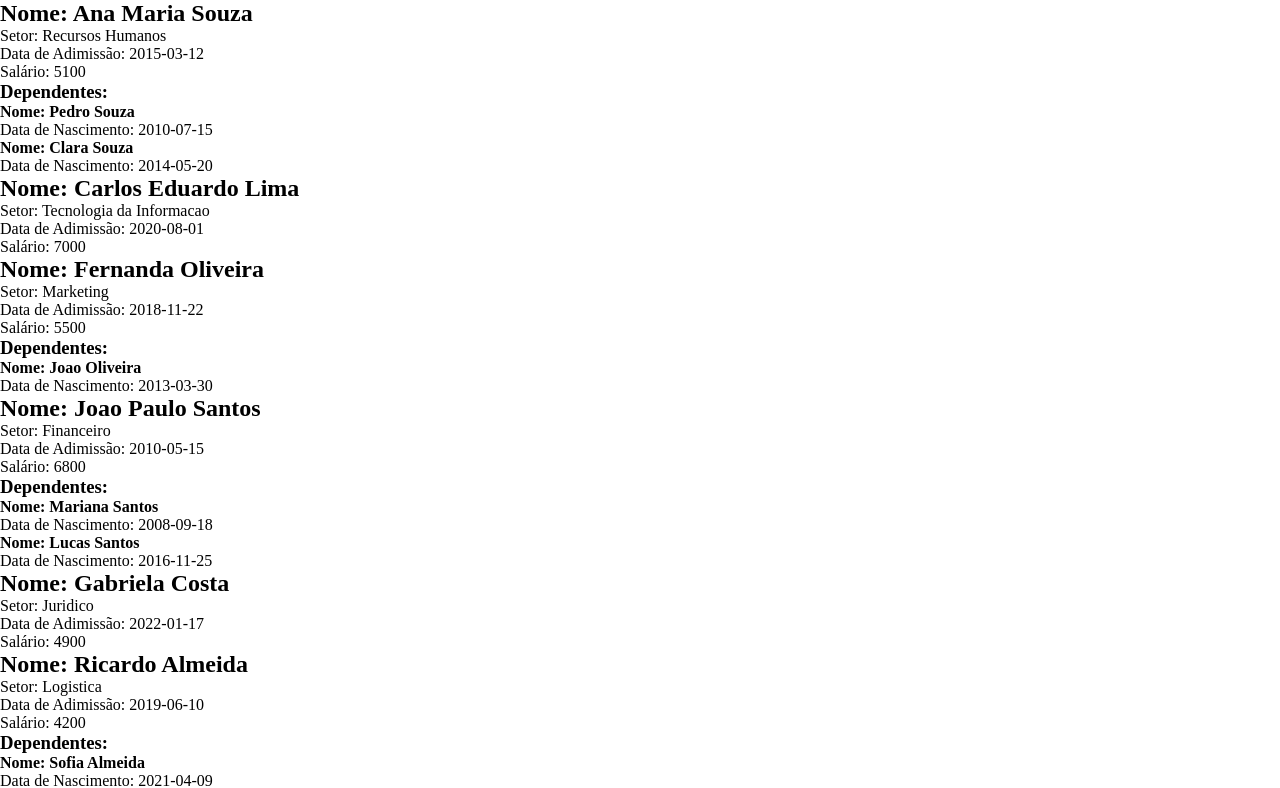
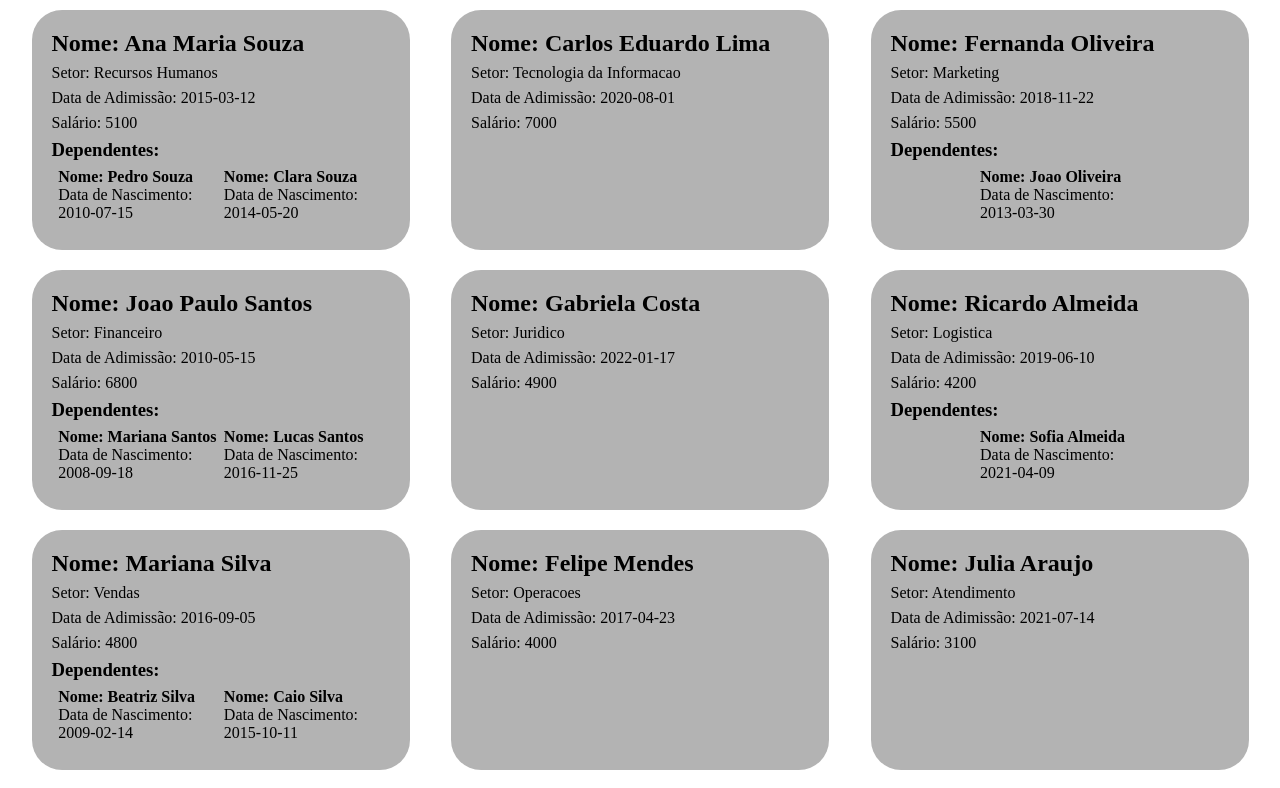
Before and after one commit to ufjf-dcc207/ufjf-dcc207-2024-3-a-atv05-VanessaTrajano, a React (Vite) app: page / in a window 1280 px wide. Shown: the top 788 px of the page. Built offline with nearby package versions, Linux system fonts and the light colour scheme.

Commit message:
Adiciona um estilo básico à página

```diff
--- a/src/App.css
+++ b/src/App.css
@@ -3,3 +3,12 @@
     padding: 0;
     box-sizing: border-box;
 }
+
+.app-container{
+    padding: 10px;
+    display: flex;
+    flex-wrap: wrap;
+    justify-content: space-evenly;
+    align-items: center;
+    gap: 20px;
+}
--- a/src/App.tsx
+++ b/src/App.tsx
@@ -4,7 +4,7 @@ import funcionarios from "./ufjf-dcc207-2024-3-a-atv05.json";
 
 function App() {
   return (
-    <>
+    <div className="app-container">
       {funcionarios.funcionarios.map((funcionario) => (
         <Funcionario
           key={funcionario.nome_completo}
@@ -15,7 +15,7 @@ function App() {
           dependentes={funcionario.dependentes}
         />
       ))}
-    </>
+    </div>
   );
 }
 
--- a/src/components/Dependente.css
+++ b/src/components/Dependente.css
@@ -0,0 +1,3 @@
+.dependente-container{
+    width: 47%;
+}
--- a/src/components/Dependente.tsx
+++ b/src/components/Dependente.tsx
@@ -3,10 +3,10 @@ import { DependenteProps } from '../types'
 
 function Dependente({nome, data}: DependenteProps) {
   return (
-    <>
+    <div className='dependente-container'>
       <h4>Nome: {nome}</h4>
-      <p>Data de Nascimento: {data}</p>
-    </>
+      <p>Data de Nascimento: <br /> {data}</p>
+    </div>
   )
 }
 
--- a/src/components/Funcionario.css
+++ b/src/components/Funcionario.css
@@ -0,0 +1,16 @@
+.funcionario-container{
+    width: 30%;
+    height: 30vh;
+    padding: 20px;
+    display: flex;
+    flex-direction: column;
+    gap: 7px;
+    background-color: rgb(105, 105, 105, 0.5);
+    border-radius: 30px;
+}
+
+.dependentes-container{
+    display: flex;
+    justify-content: space-evenly;
+    align-items: center;
+}
--- a/src/components/Funcionario.tsx
+++ b/src/components/Funcionario.tsx
@@ -21,7 +21,7 @@ function Funcionario({
   };
 
   return (
-    <>
+    <div className="funcionario-container">
       <h2>Nome: {nome}</h2>
       <p>Setor: {setor}</p>
       <p>Data de Adimissão: {data}</p>
@@ -29,7 +29,7 @@ function Funcionario({
       {dependentes.length > 0 ? (
         <>
           <h3>Dependentes: </h3>
-          <div>
+          <div className="dependentes-container">
             {dependentes.map((dependente) => (
               <Dependente
                 nome={dependente.nome}
@@ -41,7 +41,7 @@ function Funcionario({
       ) : (
         <></>
       )}
-    </>
+    </div>
   );
 }
 
```
